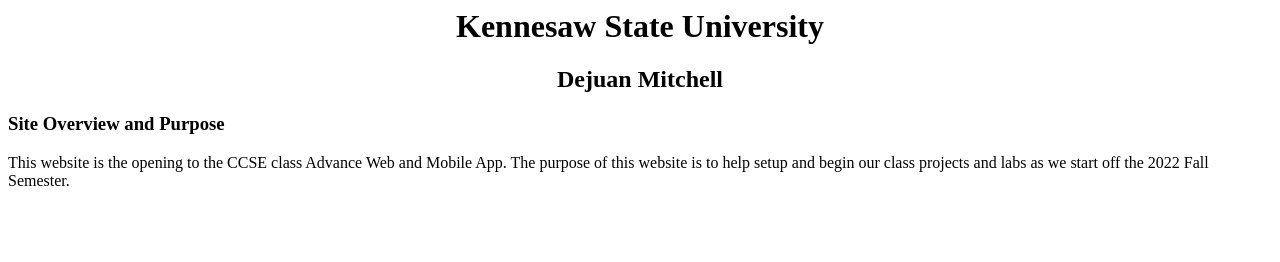
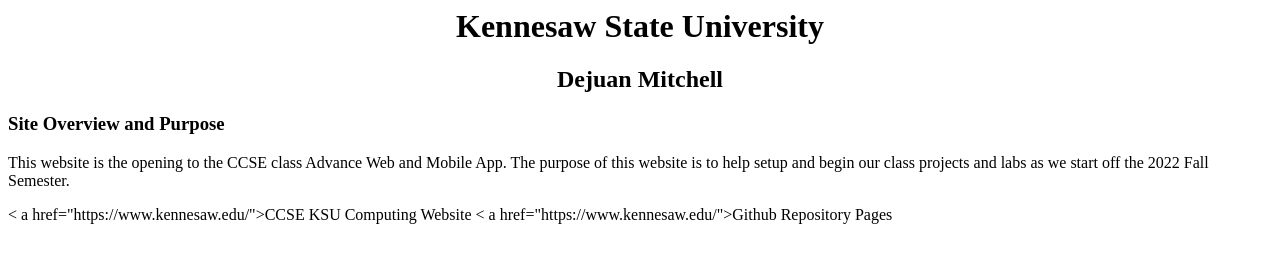
Before and after one commit to DJMitchell8896/dmitchell, a plain HTML site: page index.html in a window 1280 px wide. Drawn offline with Linux system fonts and the light colour scheme.

Commit message:
Update index.html

```diff
--- a/index.html
+++ b/index.html
@@ -12,5 +12,16 @@ h2 {text-align: center;}
 
 <h3> Site Overview and Purpose</h3>
 <p> This website is the opening to the CCSE class Advance Web and Mobile App. The purpose of this website is to help setup and begin our class projects and labs as we start off the 2022 Fall Semester.</p>
+
+
+
+  < a href="https://www.kennesaw.edu/">CCSE KSU Computing Website</a>
+  < a href="https://www.kennesaw.edu/">Github Repository Pages</a>
+
+
+
+
+
+
 </body>
 </html>
```
